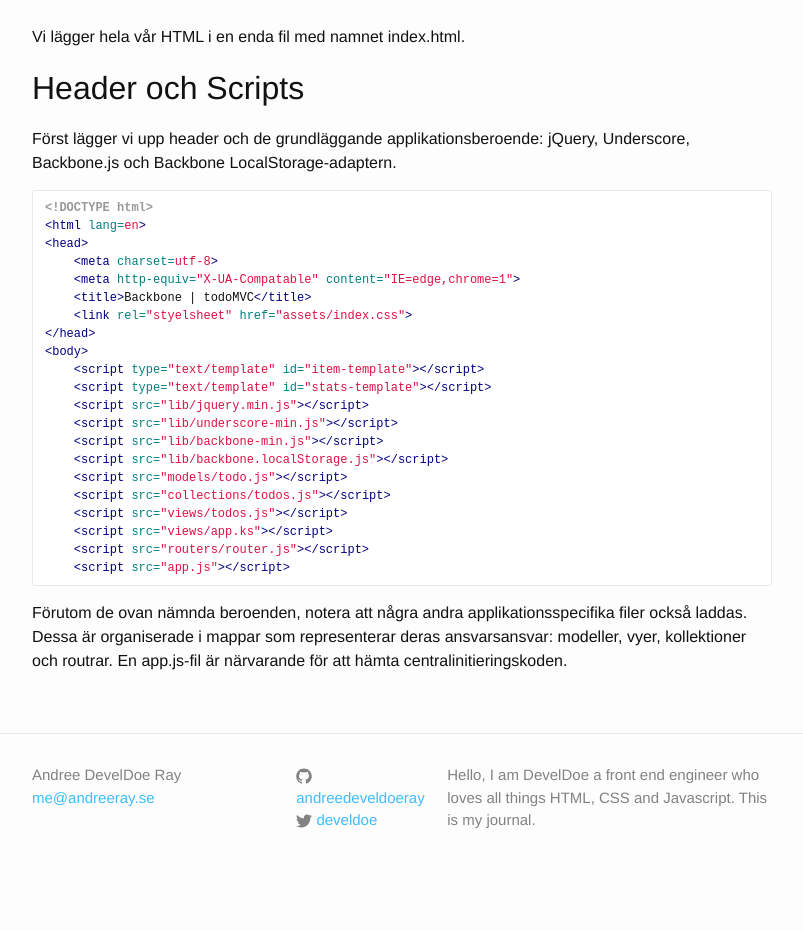
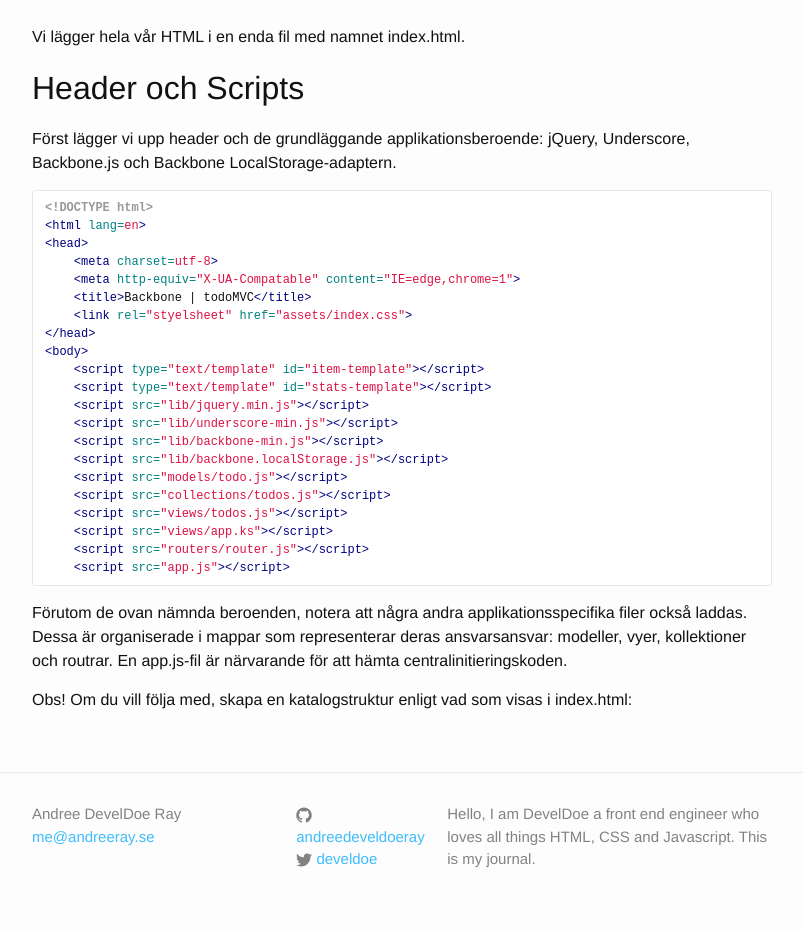
Before and after one commit to develdoe/develdoe.github.io, a Jekyll site: the page built from _posts/2017-11-14-backbone-todos-app.md, in a window 1280 px wide. Shown: the part 970-1901 px from the top of the page, without its empty margins (238-1041 px from the left). Built offline with Jekyll 4.4.1, drawn with Linux system fonts in a browser that asks for light colours; before the commit the page ends 1862 px from its top, so only the background shows below that.

Commit message:
Create 2017-11-14-backbone-todos-app.md

````diff
--- a/_posts/2017-11-14-backbone-todos-app.md
+++ b/_posts/2017-11-14-backbone-todos-app.md
@@ -54,3 +54,5 @@ Först lägger vi upp header och de grundläggande applikationsberoende: jQuery,
 ```
 
 Förutom de ovan nämnda beroenden, notera att några andra applikationsspecifika filer också laddas. Dessa är organiserade i mappar som representerar deras ansvarsansvar: modeller, vyer, kollektioner och routrar. En app.js-fil är närvarande för att hämta centralinitieringskoden.
+
+Obs! Om du vill följa med, skapa en katalogstruktur enligt vad som visas i index.html:
````
